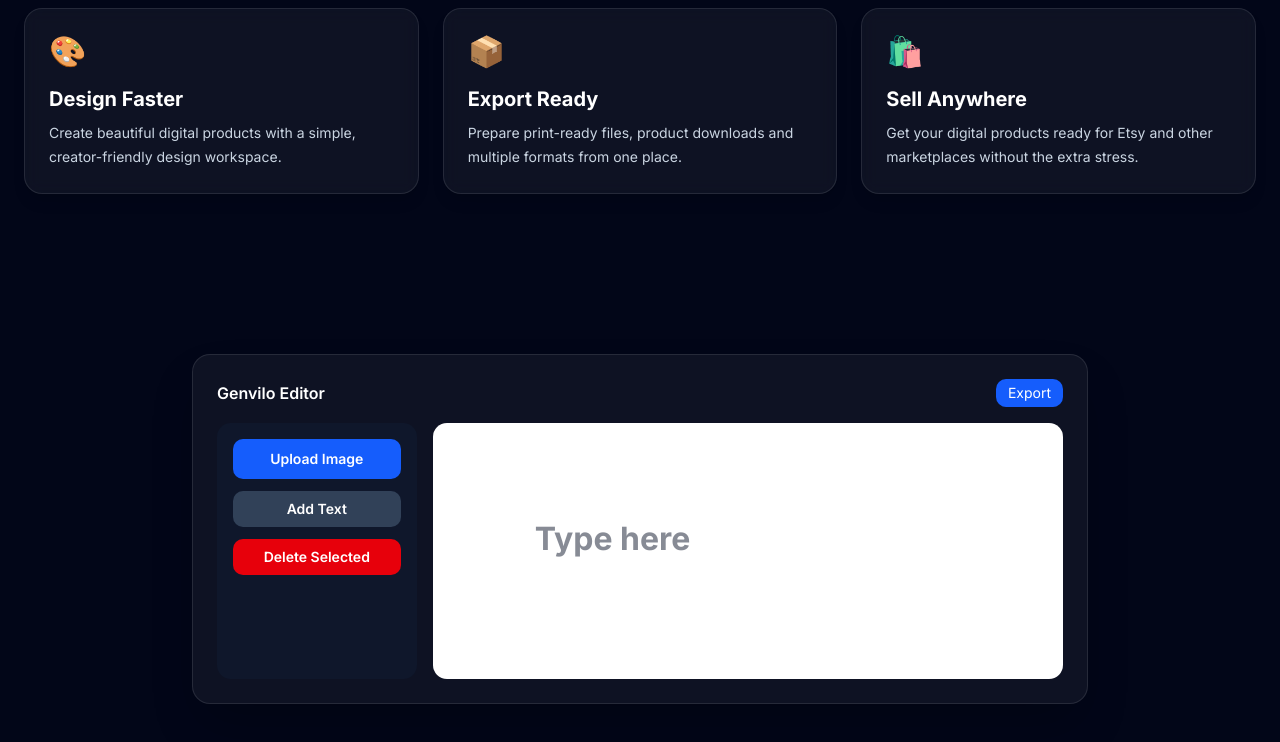
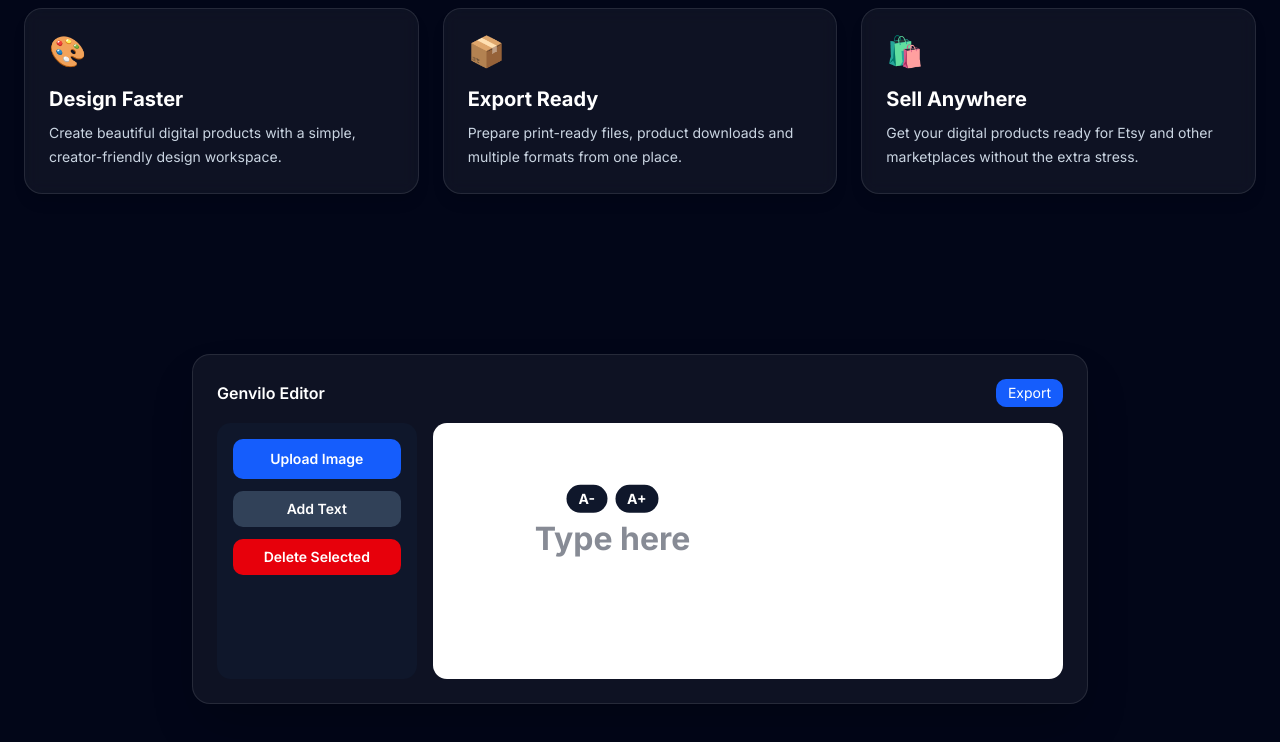
Before and after one commit to Stewey95/yourdesign, a Next.js app: page / in a window 1280 px wide. Both pictures are taken after a click on the button "Add Text". Shown: the part 611-1353 px from the top of the page. Built offline with nearby package versions, Linux system fonts and the light colour scheme.

Commit message:
Improve text editing and resizing controls

```diff
--- a/components/EditorPreview.tsx
+++ b/components/EditorPreview.tsx
@@ -27,6 +27,16 @@ export default function EditorPreview() {
     const dx = touches[0].clientX - touches[1].clientX;
     const dy = touches[0].clientY - touches[1].clientY;
     return Math.sqrt(dx * dx + dy * dy);
+  };
+
+  const changeTextSize = (id: string, amount: number) => {
+    setItems((currentItems) =>
+      currentItems.map((item) =>
+        item.id === id && item.type === "text"
+          ? { ...item, fontSize: Math.max(12, Math.min(140, item.fontSize + amount)) }
+          : item
+      )
+    );
   };
 
   const handleImageUpload = (event: React.ChangeEvent<HTMLInputElement>) => {
@@ -61,11 +71,7 @@ export default function EditorPreview() {
 
   const deleteSelected = () => {
     if (!selectedItemId) return;
-
-    setItems((currentItems) =>
-      currentItems.filter((item) => item.id !== selectedItemId)
-    );
-
+    setItems((currentItems) => currentItems.filter((item) => item.id !== selectedItemId));
     setSelectedItemId(null);
   };
 
@@ -93,10 +99,7 @@ export default function EditorPreview() {
     setDraggingItemId(null);
   };
 
-  const handlePinchStart = (
-    event: React.TouchEvent<HTMLDivElement>,
-    item: DesignItem
-  ) => {
+  const handlePinchStart = (event: React.TouchEvent<HTMLDivElement>, item: DesignItem) => {
     if (event.touches.length !== 2) return;
 
     event.preventDefault();
@@ -140,10 +143,7 @@ export default function EditorPreview() {
 
         return {
           ...item,
-          fontSize: Math.max(
-            12,
-            Math.min(140, (pinchRef.current.startFontSize || 32) * scale)
-          ),
+          fontSize: Math.max(12, Math.min(140, (pinchRef.current.startFontSize || 32) * scale)),
         };
       })
     );
@@ -165,11 +165,7 @@ export default function EditorPreview() {
     const startHeight = item.size.height;
 
     const resize = (moveEvent: PointerEvent) => {
-      const changeX = moveEvent.clientX - startX;
-      const changeY = moveEvent.clientY - startY;
-      const change = Math.max(changeX, changeY);
-
-      const newSize = Math.max(60, startWidth + change);
+      const change = Math.max(moveEvent.clientX - startX, moveEvent.clientY - startY);
 
       setItems((currentItems) =>
         currentItems.map((currentItem) =>
@@ -177,7 +173,7 @@ export default function EditorPreview() {
             ? {
                 ...currentItem,
                 size: {
-                  width: newSize,
+                  width: Math.max(60, startWidth + change),
                   height: Math.max(60, startHeight + change),
                 },
               }
@@ -209,12 +205,7 @@ export default function EditorPreview() {
         <div className="rounded-xl bg-slate-900 p-4 text-sm text-slate-300">
           <label className="flex h-10 w-full cursor-pointer items-center justify-center rounded-lg bg-blue-600 px-4 font-semibold text-white">
             Upload Image
-            <input
-              type="file"
-              accept="image/*"
-              onChange={handleImageUpload}
-              className="hidden"
-            />
+            <input type="file" accept="image/*" onChange={handleImageUpload} className="hidden" />
           </label>
 
           <button
@@ -239,9 +230,7 @@ export default function EditorPreview() {
           className="relative col-span-3 h-64 overflow-hidden rounded-xl bg-white text-slate-500 touch-none"
         >
           {items.length === 0 && (
-            <p className="flex h-full items-center justify-center">
-              Your design canvas
-            </p>
+            <p className="flex h-full items-center justify-center">Your design canvas</p>
           )}
 
           {items.map((item) => (
@@ -251,9 +240,7 @@ export default function EditorPreview() {
               onTouchMove={handlePinchMove}
               onTouchEnd={handlePinchEnd}
               className={`absolute ${
-  selectedItemId === item.id && item.type === "image"
-    ? "ring-2 ring-blue-500"
-    : ""
+                selectedItemId === item.id && item.type === "image" ? "ring-2 ring-blue-500" : ""
               }`}
               style={{
                 left: item.position.x,
@@ -262,12 +249,7 @@ export default function EditorPreview() {
               }}
             >
               {item.type === "image" && (
-                <div
-                  style={{
-                    width: item.size.width,
-                    height: item.size.height,
-                  }}
-                >
+                <div style={{ width: item.size.width, height: item.size.height }}>
                   <img
                     src={item.src}
                     alt="Uploaded design"
@@ -290,6 +272,28 @@ export default function EditorPreview() {
               )}
 
               {item.type === "text" && (
+                <div className="relative">
+                  {selectedItemId === item.id && (
+                    <div className="absolute -top-9 left-1/2 z-10 hidden -translate-x-1/2 gap-2 md:flex">
+                      <button
+                        type="button"
+                        onPointerDown={(e) => e.stopPropagation()}
+                        onClick={() => changeTextSize(item.id, -4)}
+                        className="rounded-full bg-slate-900 px-3 py-1 text-sm font-bold text-white"
+                      >
+                        A-
+                      </button>
+                      <button
+                        type="button"
+                        onPointerDown={(e) => e.stopPropagation()}
+                        onClick={() => changeTextSize(item.id, 4)}
+                        className="rounded-full bg-slate-900 px-3 py-1 text-sm font-bold text-white"
+                      >
+                        A+
+                      </button>
+                    </div>
+                  )}
+
                   <textarea
                     value={item.value}
                     onChange={(e) => {
@@ -297,23 +301,26 @@ export default function EditorPreview() {
 
                       setItems((currentItems) =>
                         currentItems.map((currentItem) =>
-                        currentItem.id === item.id
-                          ? { ...currentItem, value }
-                          : currentItem
+                          currentItem.id === item.id ? { ...currentItem, value } : currentItem
                         )
                       );
                     }}
                     onBlur={() => {
                       if (item.value === "") {
                         setItems((currentItems) =>
-                        currentItems.filter(
-                          (currentItem) => currentItem.id !== item.id
-                        )
+                          currentItems.filter((currentItem) => currentItem.id !== item.id)
                         );
                       }
                     }}
                     onPointerDown={(e) => {
                       e.stopPropagation();
+
+                      if (e.pointerType === "mouse") {
+                        e.preventDefault();
+                        setDraggingItemId(item.id);
+                        setSelectedItemId(item.id);
+                        return;
+                      }
 
                       if (document.activeElement !== e.currentTarget) {
                         setDraggingItemId(item.id);
@@ -323,13 +330,14 @@ export default function EditorPreview() {
                     }}
                     placeholder="Type here"
                     rows={1}
-                  className="min-h-[1.2em] w-auto resize-none overflow-visible whitespace-pre-wrap bg-transparent text-center font-bold text-slate-900 outline-none touch-none cursor-move"
+                    className="min-h-[1.2em] w-auto cursor-move resize-none overflow-visible whitespace-pre-wrap bg-transparent text-center font-bold text-slate-900 outline-none touch-none"
                     style={{
                       fontSize: item.fontSize,
                       lineHeight: 1.15,
                       touchAction: "none",
                     }}
                   />
+                </div>
               )}
             </div>
           ))}
```
Lines whose indentation alone changed are shown as unchanged.
